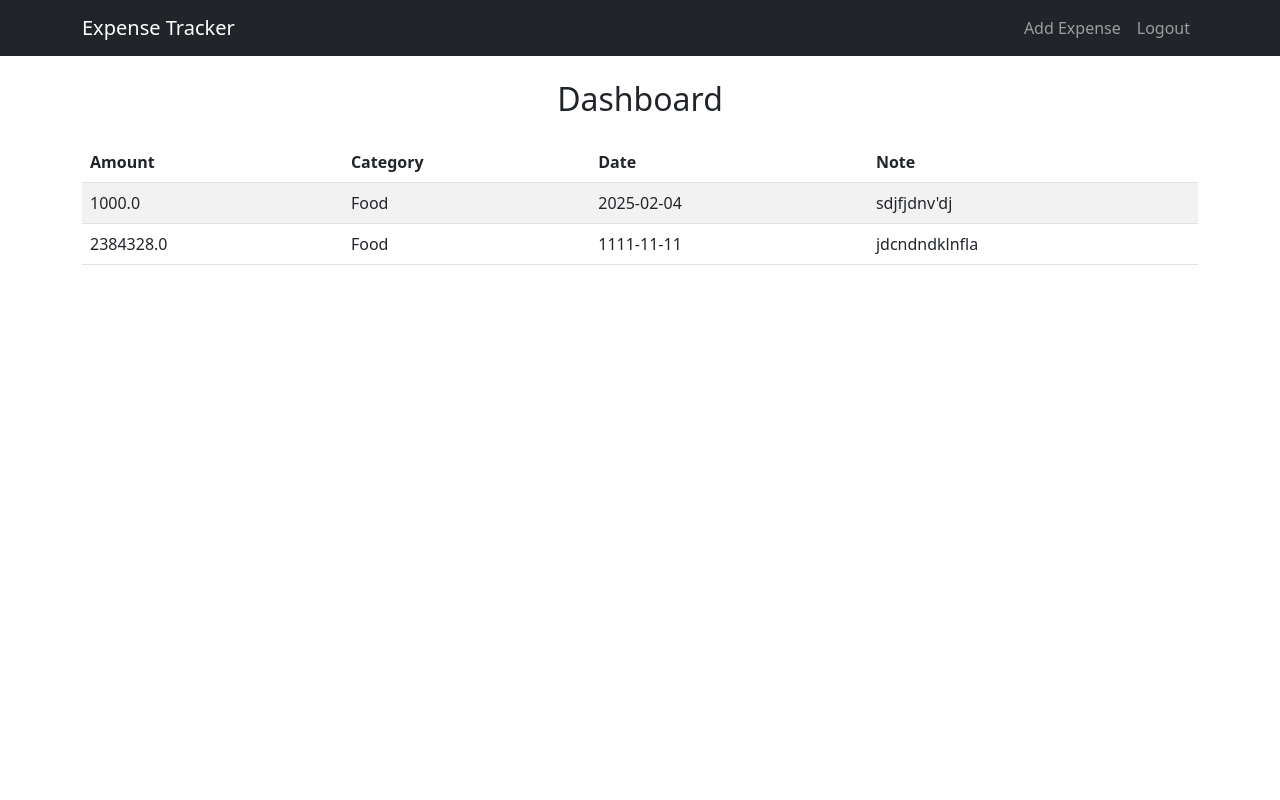
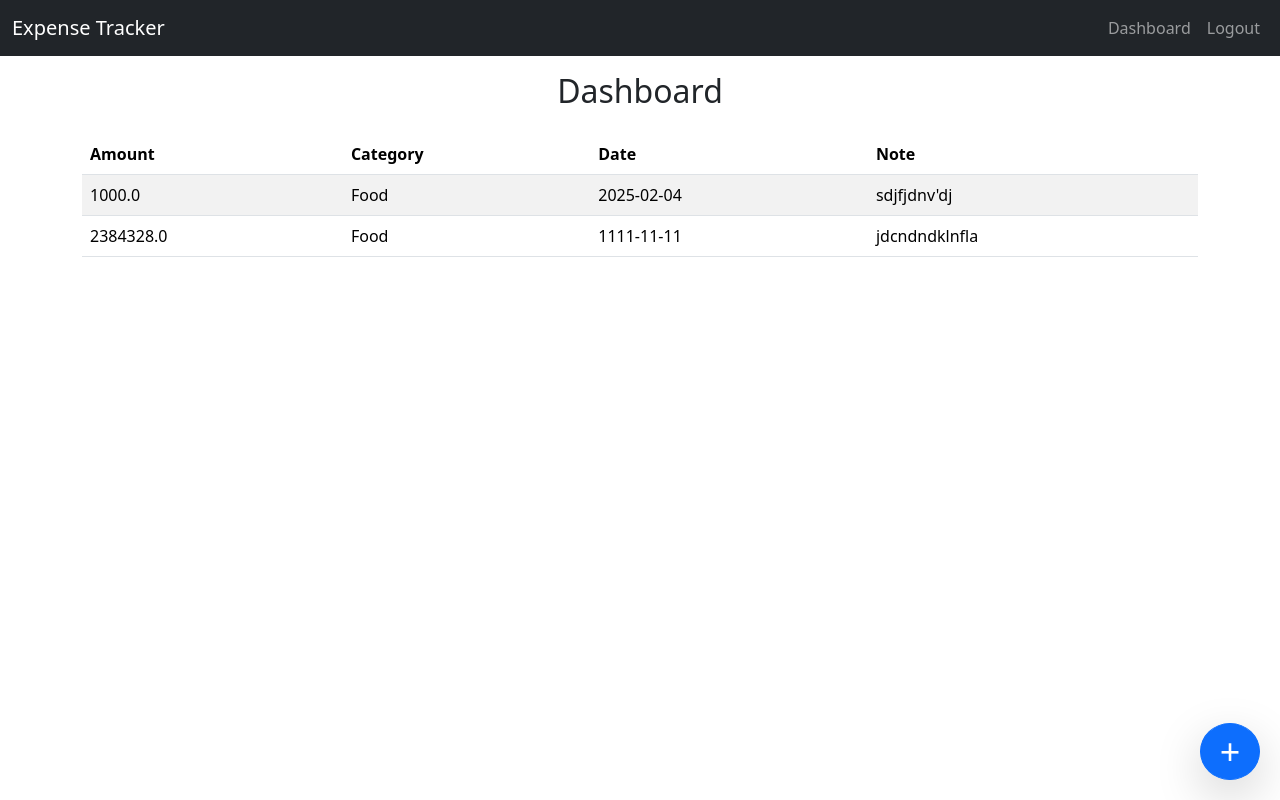
Before and after one commit to muddasir2023/Personal-Expense-Tracker, a Flask app: page / in a window 1280 px wide. Run offline with Flask 3, Linux system fonts and the light colour scheme; a user stored in the database is signed in.

Commit message:
add + botton

```diff
--- a/templates/base.html
+++ b/templates/base.html
@@ -2,24 +2,25 @@
 <html lang="en">
 <head>
     <meta charset="UTF-8">
-    <meta name="viewport" content="width=device-width, initial-scale=1">
+    <meta name="viewport" content="width=device-width, initial-scale=1.0">
     <title>Expense Tracker</title>
-    <link href="https://cdn.jsdelivr.net/npm/bootstrap@5.3.0/dist/css/bootstrap.min.css" rel="stylesheet">
+    <link href="https://cdn.jsdelivr.net/npm/bootstrap@5.3.2/dist/css/bootstrap.min.css" rel="stylesheet">
 </head>
 <body>
+
+<!-- Navbar -->
 <nav class="navbar navbar-expand-lg navbar-dark bg-dark">
-  <div class="container">
+    <div class="container-fluid">
         <a class="navbar-brand" href="{{ url_for('dashboard') }}">Expense Tracker</a>
         <button class="navbar-toggler" type="button" data-bs-toggle="collapse" data-bs-target="#navbarNav"
                 aria-controls="navbarNav" aria-expanded="false" aria-label="Toggle navigation">
             <span class="navbar-toggler-icon"></span>
         </button>
-
         <div class="collapse navbar-collapse" id="navbarNav">
             <ul class="navbar-nav ms-auto">
                 {% if current_user.is_authenticated %}
                     <li class="nav-item">
-            <a class="nav-link" href="{{ url_for('add_expense') }}">Add Expense</a>
+                        <a class="nav-link" href="{{ url_for('dashboard') }}">Dashboard</a>
                     </li>
                     <li class="nav-item">
                         <a class="nav-link" href="{{ url_for('logout') }}">Logout</a>
@@ -37,20 +38,34 @@
     </div>
 </nav>
 
-
-<div class="container mt-4">
+<!-- Flash Messages -->
+<div class="container mt-3">
     {% with messages = get_flashed_messages(with_categories=true) %}
         {% if messages %}
             {% for category, message in messages %}
-          <div class="alert alert-{{ category }}">{{ message }}</div>
+                <div class="alert alert-{{ category }} alert-dismissible fade show" role="alert">
+                    {{ message }}
+                    <button type="button" class="btn-close" data-bs-dismiss="alert" aria-label="Close"></button>
+                </div>
             {% endfor %}
         {% endif %}
     {% endwith %}
+</div>
+
+<!-- Page Content -->
+<div class="container mt-3">
     {% block content %}{% endblock %}
 </div>
 
-<script src="https://cdn.jsdelivr.net/npm/bootstrap@5.3.0/dist/js/bootstrap.bundle.min.js"></script>
+<!-- Floating Add Expense Button -->
+{% if current_user.is_authenticated %}
+<a href="{{ url_for('add_expense') }}"
+   class="btn btn-primary rounded-circle shadow-lg d-flex align-items-center justify-content-center"
+   style="position: fixed; bottom: 20px; right: 20px; width: 60px; height: 57px; font-size: 36px; line-height: 1;">
+   +
+</a>
+{% endif %}
 
-
+<script src="https://cdn.jsdelivr.net/npm/bootstrap@5.3.2/dist/js/bootstrap.bundle.min.js"></script>
 </body>
 </html>
```
Lines whose indentation alone changed are shown as unchanged.
